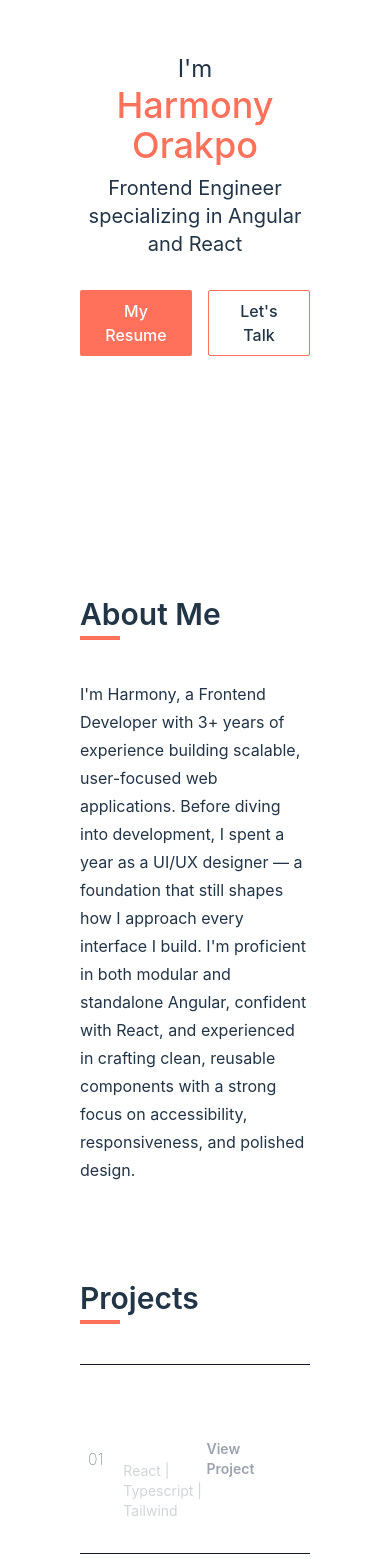
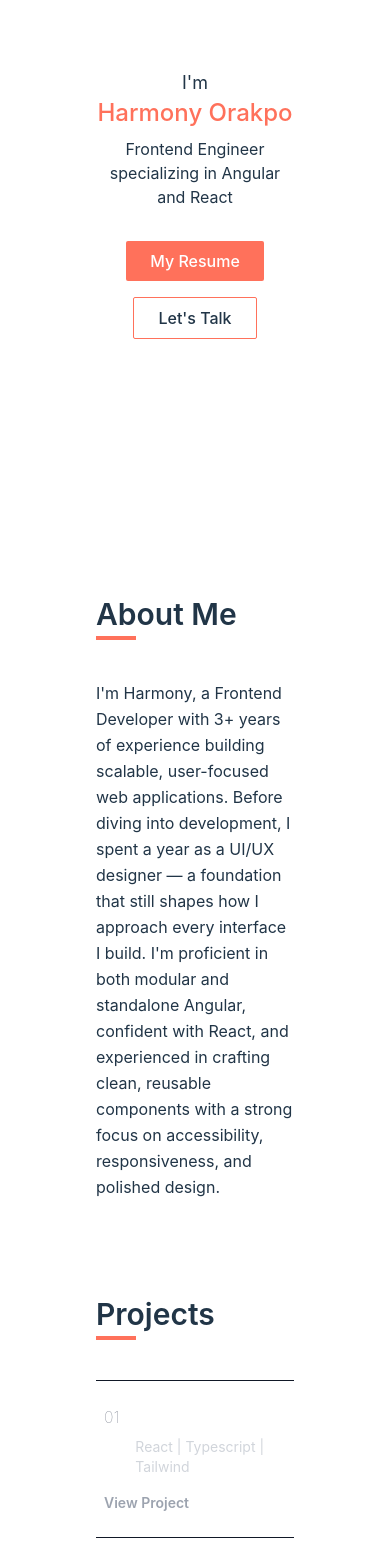
Before and after one commit to harmonyorakpo/Portfolio, a React (Vite) app: page / in a window 390 px wide. Shown: the part 240-1806 px from the top of the page. Built offline with nearby package versions, Linux system fonts and the light colour scheme.

Commit message:
responsiveness of portfolio

```diff
--- a/src/components/About.tsx
+++ b/src/components/About.tsx
@@ -1,4 +1,3 @@
-// import React from 'react';
 import { motion } from "framer-motion";
 import SectionHeader from "./SectionHeader";
 
@@ -9,7 +8,7 @@ function About() {
       whileInView={{ opacity: 1, y: 0 }}
       viewport={{ once: true, amount: 0.4 }}
       transition={{ duration: 0.8, ease: "easeOut" }}
-      className="flex flex-col mb-24"
+      className="mb-24 px-4 sm:px-6 md:px-12 lg:px-24 max-w-screen-xl mx-auto"
     >
       <SectionHeader title="About Me" />
 
@@ -17,7 +16,7 @@ function About() {
         initial={{ opacity: 0 }}
         whileInView={{ opacity: 1 }}
         transition={{ delay: 0.3, duration: 0.8 }}
-        className="leading-7"
+        className="leading-relaxed text-base sm:text-lg"
       >
         I'm Harmony, a Frontend Developer with 3+ years of experience building
         scalable, user-focused web applications. Before diving into
--- a/src/components/Contact.tsx
+++ b/src/components/Contact.tsx
@@ -1,4 +1,3 @@
-import React from "react";
 import { motion } from "framer-motion";
 import SectionHeader from "./SectionHeader";
 
@@ -8,11 +7,11 @@ function Contact() {
       initial={{ opacity: 0, y: 30 }}
       animate={{ opacity: 1, y: 0 }}
       transition={{ duration: 0.6, ease: "easeOut" }}
-
+      className="px-4 sm:px-6 md:px-8 lg:px-16" // Responsive padding
     >
       <SectionHeader title="Get In Touch" />
 
-      <div className="flex flex-col space-y-4 text-lg mb-12">
+      <div className="flex flex-col space-y-4 text-sm md:text-lg mb-12">
         <div>
           <span className="font-semibold">Email:</span>{' '}
           <a
--- a/src/components/Footer.tsx
+++ /dev/null
@@ -1,7 +0,0 @@
-// import React from 'react'
-
-const Footer = () => {
-  return <></>;
-};
-
-export default Footer;
--- a/src/components/Hero.tsx
+++ b/src/components/Hero.tsx
@@ -1,28 +1,27 @@
-// import React from 'react'
 import { motion } from "framer-motion";
 
 const Hero = () => {
   const handleDownload = () => {
     const link = document.createElement("a");
-    link.href = `/cv/Harmony_Orakpoyovwuru_cv.pdf`; // `public/` is automatically served
+    link.href = `/cv/Harmony_Orakpoyovwuru_cv.pdf`;
     link.download = "Harmony Orakpoyovwuru CV.pdf";
     link.click();
   };
 
   return (
-    <div className="flex flex-col items-center justify-center min-h-[calc(100vh-60px)] text-center overflow-hidden">
+    <div className="flex flex-col items-center justify-center min-h-[calc(100vh-60px)] text-center overflow-hidden px-4 sm:px-8 md:px-16">
       <motion.div
         initial={{ opacity: 0, y: -50 }}
         animate={{ opacity: 1, y: 0 }}
         transition={{ duration: 0.8, delay: 0.2 }}
-        className="text-2xl"
+        className="text-lg sm:text-xl md:text-2xl"
       >
         I'm{" "}
         <motion.span
           initial={{ opacity: 0, scale: 0.8 }}
           animate={{ opacity: 1, scale: 1 }}
           transition={{ duration: 0.6, delay: 0.5 }}
-          className="text-4xl text-primary font-medium inline-block"
+          className="text-2xl sm:text-3xl md:text-5xl text-primary font-medium inline-block"
         >
           Harmony Orakpo
         </motion.span>
@@ -32,7 +31,7 @@ const Hero = () => {
         initial={{ opacity: 0, y: 30 }}
         animate={{ opacity: 1, y: 0 }}
         transition={{ duration: 0.7, delay: 0.7 }}
-        className="text-xl mt-2"
+        className="text-base sm:text-lg md:text-xl mt-2 max-w-2xl"
       >
         Frontend Engineer specializing in Angular and React
       </motion.div>
@@ -41,7 +40,7 @@ const Hero = () => {
         initial={{ opacity: 0, y: 20 }}
         animate={{ opacity: 1, y: 0 }}
         transition={{ duration: 0.6, delay: 1 }}
-        className="mt-8 flex gap-4"
+        className="mt-8 flex flex-wrap justify-center gap-4"
       >
         <button
           onClick={handleDownload}
@@ -60,7 +59,6 @@ const Hero = () => {
         >
           Let's Talk
         </button>
-
       </motion.div>
     </div>
   );
--- a/src/components/Projects.tsx
+++ b/src/components/Projects.tsx
@@ -209,6 +209,7 @@ const Projects = () => {
     },
   ];
 
+
   const container = {
     hidden: {},
     show: {
@@ -229,7 +230,7 @@ const Projects = () => {
       whileInView={{ opacity: 1, y: 0 }}
       viewport={{ once: true, amount: 0.4 }}
       transition={{ duration: 0.8, ease: "easeOut" }}
-      className="flex flex-col mb-24"
+      className="flex flex-col mb-24 px-4 sm:px-6 md:px-12 lg:px-24 max-w-screen-xl mx-auto"
     >
       <SectionHeader title="Projects" />
 
@@ -240,37 +241,34 @@ const Projects = () => {
         viewport={{ once: true }}
         className="flex flex-col"
       >
-        {/* First divider before any projects */}
         <hr className="border-gray-900" />
 
         {projects.map((project, index) => (
-          <motion.div key={index} variants={item} className="flex flex-col">
+          <motion.div key={index} variants={item} className="flex flex-col w-full">
             <Link
               to={`/projects/${project.id}`}
               state={{ project }}
-              className="w-full block hover:bg-gray-900 rounded-md transition duration-300 ease-in-out"
+              className="block hover:bg-gray-900 rounded-md transition duration-300 ease-in-out w-full"
             >
               <motion.div
                 whileHover={{ scale: 1.01 }}
-                className="flex flex-row justify-between cursor-pointer py-8 px-2"
+                className="flex flex-col md:flex-row justify-between py-6 px-2 sm:px-4 md:px-6 lg:px-8 cursor-pointer gap-4"
               >
-                <div className="flex flex-row items-center w-full">
-                  <span className="pr-5 font-thin">{project.id}</span>
+                <div className="flex flex-row items-start md:items-center w-full gap-4">
+                  <span className="font-thin text-gray-500">{project.id}</span>
                   <div className="flex flex-col">
-                    <span className="font-bold text-xl mb-2 text-white">
+                    <span className="font-bold text-lg sm:text-xl text-white mb-1">
                       {project.title}
                     </span>
                     <span className="text-sm text-gray-300">{project.description}</span>
                   </div>
                 </div>
 
-                <div className="w-full flex justify-end items-center text-sm font-semibold pr-5 hover:text-primary text-gray-400">
+                <div className="flex items-center justify-start md:justify-end text-sm font-semibold text-gray-400 hover:text-primary w-full md:w-auto">
                   {project.link}
                 </div>
               </motion.div>
             </Link>
-
-            {/* Single divider after each project */}
             <hr className="border-gray-900" />
           </motion.div>
         ))}
--- a/src/components/Skills.tsx
+++ b/src/components/Skills.tsx
@@ -38,7 +38,6 @@ const skillsData: ISkillCategory[] = [
 ];
 
 const Skills: React.FC = () => {
-  // Animation variants for container
   const containerVariants = {
     hidden: { opacity: 0 },
     show: {
@@ -49,7 +48,6 @@ const Skills: React.FC = () => {
     },
   };
 
-  // Animation variants for each category
   const categoryVariants = {
     hidden: { opacity: 0, y: 30 },
     show: {
@@ -62,7 +60,6 @@ const Skills: React.FC = () => {
     },
   };
 
-  // Animation variants for each skill item
   const skillVariants = {
     hidden: { opacity: 0, x: -10 },
     show: {
@@ -81,6 +78,7 @@ const Skills: React.FC = () => {
       whileInView={{ opacity: 1, y: 0 }}
       viewport={{ once: true, amount: 0.3 }}
       transition={{ duration: 0.8, ease: "easeOut" }}
+      className="px-4 sm:px-6 md:px-8 lg:px-16"
     >
       <SectionHeader title="My skills" />
 
@@ -98,7 +96,7 @@ const Skills: React.FC = () => {
             variants={categoryVariants}
           >
             <motion.h2
-              className="text-lg font-bold mb-5"
+              className="text-lg md:text-xl font-bold mb-5 text-white"
               initial={{ opacity: 0, y: -10 }}
               animate={{ opacity: 1, y: 0 }}
               transition={{ duration: 0.5, delay: index * 0.1 }}
@@ -114,7 +112,7 @@ const Skills: React.FC = () => {
               {category.skills.map((skill, skillIndex) => (
                 <motion.li
                   key={skillIndex}
-                  className="mb-2 text-gray-400 flex items-center"
+                  className="mb-2 text-gray-400 text-sm sm:text-base flex items-center"
                   variants={skillVariants}
                   transition={{ delay: skillIndex * 0.05 }}
                   whileHover={{
@@ -123,7 +121,7 @@ const Skills: React.FC = () => {
                     transition: { duration: 0.2 }
                   }}
                 >
-                  <span className="mr-2">•</span>
+                  <span className="mr-2 text-primary">•</span>
                   {skill.name} {skill.emoji && <span>{skill.emoji}</span>}
                 </motion.li>
               ))}
--- a/src/layout/MainLayout.tsx
+++ b/src/layout/MainLayout.tsx
@@ -1,7 +1,5 @@
 import { Outlet } from "react-router-dom";
 import Header from "../components/Header";
-import Footer from "../components/Footer";
-// import Contact from "../components/Contact";
 
 const MainLayout = () => {
   return (
@@ -10,8 +8,6 @@ const MainLayout = () => {
       <div className="min-h-screen">
         <Outlet />
       </div>
-      <Footer />
-      {/* <Contact  /> */}
     </>
   );
 };
```
Also changed, not shown: src/pages/ProjectDetails.tsx (+49 -50 lines). Lines whose indentation alone changed are shown as unchanged.
